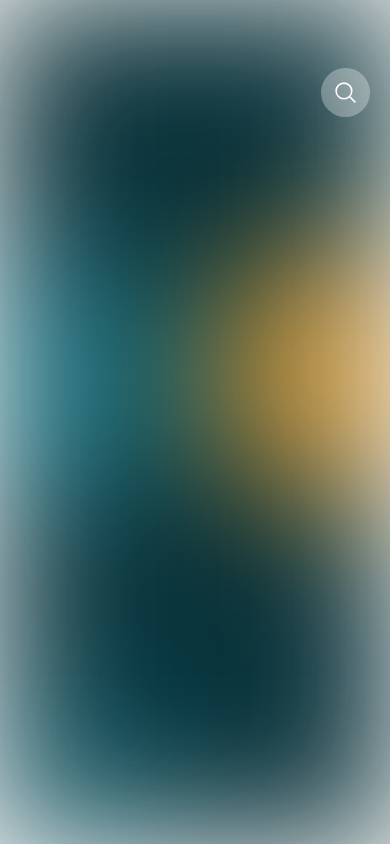
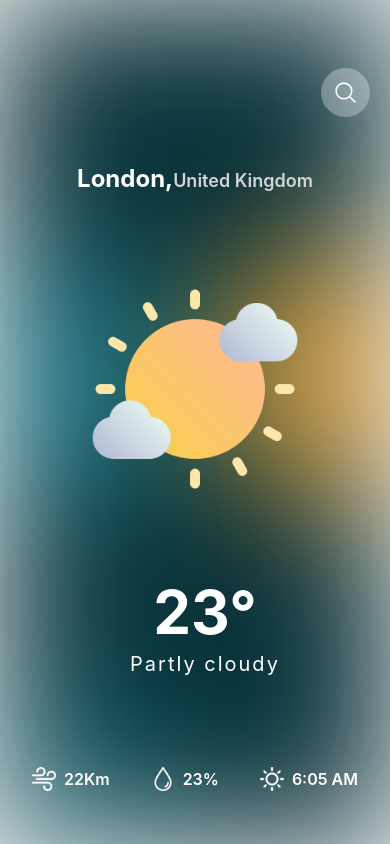
Before and after one commit to MekImEne/weather-forecasting, a React Native app: screen /Home in a window 390 px wide. Built offline with nearby package versions, Linux system fonts and the light colour scheme.

Commit message:
add Forecast weather with location, Image, degree & orther stats

```diff
--- /dev/null
+++ b/components/ForecastSection.js
@@ -0,0 +1,62 @@
+import React from 'react'
+import { Image, Text, View } from 'react-native'
+
+export default function ForecastSection() {
+  return (
+    <View className="mx-4 flex justify-around flex-1 mb-2">
+        {/* Location */}
+        <Text className="text-white text-center text-2xl font-bold">
+            London,
+            <Text className="text-lg font-semibold text-gray-300">
+                 United Kingdom
+            </Text>
+        </Text>
+        {/* Weather Image */}
+        <View className="flex-row justify-center">
+            <Image
+                className="w-52 h-52"
+                source={require('../assets/images/partlycloudy.png')}
+            />
+        </View>
+        {/* Degree celcius */}
+        <View className="space-y-2">
+            <Text className="text-center font-bold text-white text-6xl ml-5">
+                23&#176;
+            </Text>
+            <Text className="text-center text-white text-xl ml-5 tracking-widest">
+                Partly cloudy
+            </Text>
+        </View>
+        {/* Other stats */}
+        <View className="flex-row justify-between mx-4">
+            <View className="flex-row space-x-2 items-center">
+                <Image
+                    source={require('../assets/icons/wind.png')}
+                    className="w-6 h-6"
+                />
+                <Text className="text-white font-semibold text-base">
+                    22Km
+                </Text>
+            </View>
+            <View className="flex-row space-x-2 items-center">
+                <Image
+                    source={require('../assets/icons/drop.png')}
+                    className="w-6 h-6"
+                />
+                <Text className="text-white font-semibold text-base">
+                    23%
+                </Text>
+            </View>
+            <View className="flex-row space-x-2 items-center">
+                <Image
+                    source={require('../assets/icons/sun.png')}
+                    className="w-6 h-6"
+                />
+                <Text className="text-white font-semibold text-base">
+                    6:05 AM
+                </Text>
+            </View>
+        </View>
+    </View>
+  )
+}
--- a/screens/HomeScreen.js
+++ b/screens/HomeScreen.js
@@ -3,6 +3,7 @@ import { StatusBar } from "expo-status-bar";
 import { View, Image, SafeAreaView} from "react-native";
 import SearchSection from "../components/SearchSection";
 import Locations from "../components/Locations";
+import ForecastSection from "../components/ForecastSection";
 
 export default function HomeScreen() {
   const [showSearch, setShowSearch] = useState(false);
@@ -26,6 +27,7 @@ export default function HomeScreen() {
       <SafeAreaView className="flex flex-1 mt-16">
         <SearchSection showSearch={showSearch} setShowSearch={setShowSearch} />
         <Locations showSearch={showSearch} locations={locations} />
+        <ForecastSection />
       </SafeAreaView>
     </View>
   );
```
